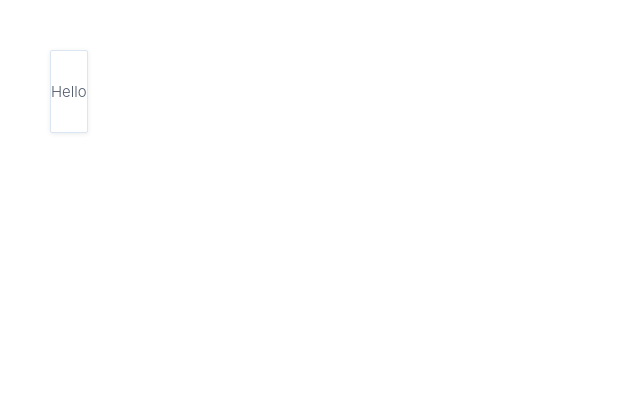
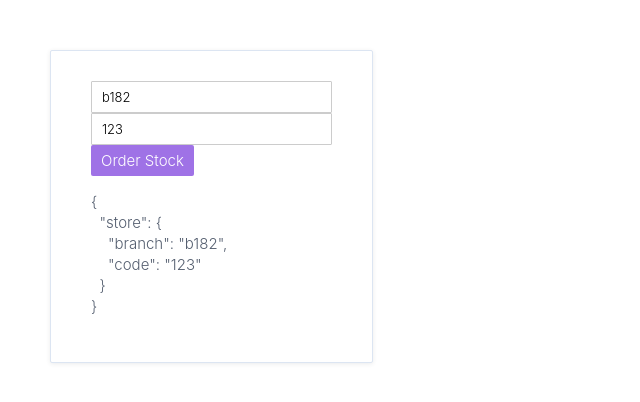
Before and after one commit to rraaij/ultimate-course-angular-pro, an Angular app: page / in a window 1280 px wide. Shown: the top 402 px of the page, without its empty margins (0-640 px from the left). Built offline with nearby package versions, Linux system fonts and the light colour scheme.

Commit message:
form controls and form groups

```diff
--- a/src/app/stock-inventory/containers/stock-inventory.component.html
+++ b/src/app/stock-inventory/containers/stock-inventory.component.html
@@ -1,3 +1,15 @@
 <div class="stock-inventory">
-  Hello
+  <form [formGroup]="form" (ngSubmit)="onSubmit()">
+    <div formGroupName="store">
+      <input type="text" placeholder="Branch ID" formControlName="branch">
+      <input type="text" placeholder="Manager Code" formControlName="code">
+    </div>
+
+    <div class="stock-inventory__buttons">
+      <button type="submit" [disabled]="form.invalid">Order Stock</button>
+    </div>
+
+    <pre>{{ form.value | json }}</pre>
+
+  </form>
 </div>
--- a/src/app/stock-inventory/containers/stock-inventory.component.ts
+++ b/src/app/stock-inventory/containers/stock-inventory.component.ts
@@ -1,4 +1,5 @@
 import {Component} from '@angular/core';
+import {FormControl, FormGroup} from '@angular/forms';
 
 @Component({
   selector: 'app-stock-inventory',
@@ -6,5 +7,14 @@ import {Component} from '@angular/core';
   styleUrls: ['./stock-inventory.component.scss']
 })
 export class StockInventoryComponent {
+  form = new FormGroup({
+    store: new FormGroup({
+      branch: new FormControl('b182'),
+      code: new FormControl('123')
+    })
+  });
 
+  onSubmit() {
+    console.log('Submit:', this.form.value);
+  }
 }
```
